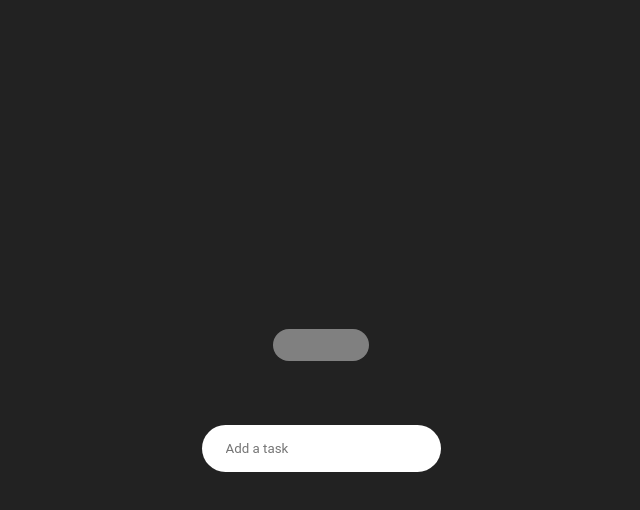
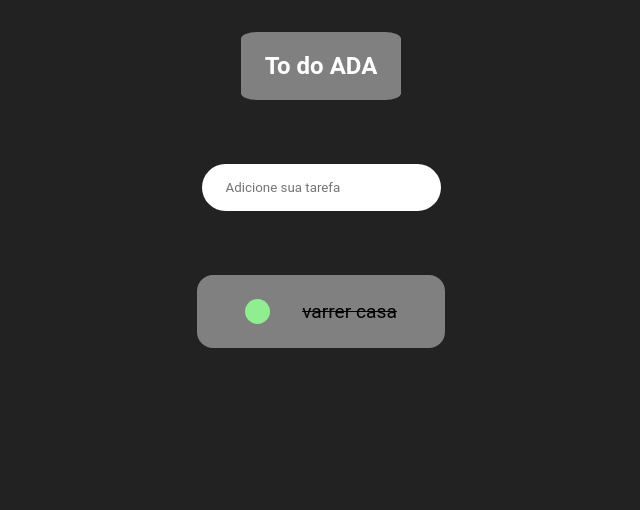
Before and after one commit to Nycollaspontes/React-02, a React (Create React App) app: page / in a window 1280 px wide. Shown: the top 510 px of the page, without its empty margins (319-959 px from the left). Built offline with nearby package versions, Linux system fonts and the light colour scheme.

Commit message:
Checkbox funcionando e risco na label quando for checked

```diff
--- a/src/App.tsx
+++ b/src/App.tsx
@@ -1,17 +1,18 @@
-import { useState } from 'react';
 import './App.css';
 import CounterButton from './components/CounterButton/CounterButton';
 import { AppLayoutContainer, GlobalStyle } from './styles';
 import ListView from './components/ListView/ListView';
+import Header from './components/Header/Header';
+import Spacer from './components/Spacer';
 
 
 function App() {
-  const [ArrayNumbers, SetArrayNumbers] = useState([1, 2, 3, 4, 5, 6, 7, 8, 9, 10])
-
   return (
     <>
       <GlobalStyle />
       <AppLayoutContainer>
+        <Spacer height={2} />
+        <Header />
         <ListView />
       </AppLayoutContainer>
     </>
--- a/src/components/Checkbox/Checkbox.styles.ts
+++ b/src/components/Checkbox/Checkbox.styles.ts
@@ -2,22 +2,26 @@ import styled from "styled-components";
 import { CheckboxProps } from "./Checkbox.types";
 import { colors } from "../../styles";
 
-export const Container = styled.div`
+export const Container = styled.div<CheckboxProps>`
   display: inline-block;
   vertical-align: middle;
+
+
+  height: 25px;
+  width: 25px;
+  border-radius: 50%;
 `;
 
-export const HiddenCheckbox = styled.input`
+export const HiddenCheckbox = styled.input.attrs({
+  type: "checkbox",
+})<CheckboxProps>`
+  opacity:0;
   border: 0;
-  clip: rect(0 0 0 0);
-  clip-path: inset(50%);
-  height: 1px;
-  margin: -1px;
   overflow: hidden;
   padding: 0;
   position: absolute;
   white-space: nowrap;
-  width: 1px;
+  background-color: ${(props) => (props.checked ? colors.primary :"transparent")};
 `;
 
 export const StyledCheckbox = styled.div<CheckboxProps>`
@@ -28,4 +32,5 @@ export const StyledCheckbox = styled.div<CheckboxProps>`
   border: 3px solid ${colors.primary};
   border-radius: 25px;
   transition: all 100ms;
+  z-index: 2;
 `;
--- a/src/components/Checkbox/Checkbox.tsx
+++ b/src/components/Checkbox/Checkbox.tsx
@@ -1,14 +1,11 @@
 import { Container, HiddenCheckbox, StyledCheckbox } from "./Checkbox.styles"
 import { ComponentCheckboxProps } from "./Checkbox.types"
-import { useState } from "react"
 
 export const Checkbox = ({ checked, ...props }: ComponentCheckboxProps) => {
-
-
   return (
-    <Container>
-      <HiddenCheckbox {...props} type="checkbox" />
-      <StyledCheckbox checked={checked} />
+    <Container checked={checked} >
+      <HiddenCheckbox {...props} type="checkbox"  />
+      <StyledCheckbox checked={checked}  />
     </Container>
   )
 }
--- /dev/null
+++ b/src/components/Header/Header.style.ts
@@ -0,0 +1,10 @@
+import styled from "styled-components";
+
+export const Container = styled.div`
+  width: 10rem;
+  background: grey;
+  display:flex;
+  align-items:center;
+  justify-content: center;
+  border-radius:10%;
+`
--- /dev/null
+++ b/src/components/Header/Header.tsx
@@ -0,0 +1,11 @@
+import { Container } from "./Header.style"
+
+export const Header = () => {
+  return (
+    <Container>
+      <h2>To do ADA</h2>
+    </Container>
+  )
+}
+
+export default Header;
--- a/src/components/ListView/ListView.styles.ts
+++ b/src/components/ListView/ListView.styles.ts
@@ -1,4 +1,5 @@
 import styled from "styled-components";
+import { CheckboxProps } from "../Checkbox/Checkbox.types";
 
 export const Container = styled.div`
   display: flex;
@@ -18,13 +19,18 @@ export const ToDoListContainer = styled.div`
   flex-direction: column;
 `;
 
-export const ToDoItem = styled.div`
+export const ToDoListContainerEmpty = styled.div`
+  background-color: #222;
+`;
+
+export const ToDoItem = styled.div<CheckboxProps>`
   background-color: grey;
   padding: 0.5rem 0rem;
   align-items: center;
   font-size: 1.2rem;
   color: black;
   display: flex;
+  ${(props) => (props.checked ? "text-decoration:line-through" : "")}
 `;
 
 export const Input = styled.input`
--- a/src/components/ListView/ListView.tsx
+++ b/src/components/ListView/ListView.tsx
@@ -1,5 +1,5 @@
 import './ListView.styles'
-import { Container, Input, ToDoListContainer } from './ListView.styles';
+import { Container, Input, ToDoListContainer, ToDoListContainerEmpty } from './ListView.styles';
 import Spacer from '../Spacer';
 import { Itask } from './ListView.types';
 import { ChangeEvent, useState, KeyboardEvent } from 'react';
@@ -10,15 +10,20 @@ import Checkbox from '../Checkbox/Checkbox';
 
 
 const ListView = () => {
-  const [tasks, setTasks] = useState<Itask[]>([])
+
+  const [tasks, setTasks] = useState<Itask[]>([{ id: "1", label: "varrer casa", isComplete: true }])
   const [newTaskLabel, setNewTaskLabel] = useState("")
+  console.log(tasks)
+
   const handleNewTaskLabelChange = (event: ChangeEvent<HTMLInputElement>) => {
     setNewTaskLabel(event.target.value)
   }
+
   const addTask = (label: string) => {
     const id = nanoid()
     setTasks((tasks) => [...tasks, { id, label: label, isComplete: false }])
   }
+
   const updateTaskCompletion = (taskId: string, isComplete: boolean) => {
     setTasks((tasks) =>
       tasks.map((task) => {
@@ -27,10 +32,14 @@ const ListView = () => {
       })
     );
   };
+
   const handleTaskCompleteChange = (task: Itask) => (event: ChangeEvent<HTMLInputElement>) => {
+    console.log(event.target.checked)
     updateTaskCompletion(task.id, event.target.checked);
   };
+
   const handleNewTaskKeyPress = (event: KeyboardEvent<HTMLInputElement>) => {
+
     if (event.key === "Enter" && newTaskLabel !== "") {
       addTask(newTaskLabel);
       setNewTaskLabel("");
@@ -40,27 +49,34 @@ const ListView = () => {
 
   return (
     <Container>
-      <ToDoListContainer>
-        {tasks.map((task) => (
-          <ToDoItem key={task.id}>
-            <Checkbox
-              key={task.id}
-              checked={task.isComplete}
-              onChange={handleTaskCompleteChange(task)}
-            />
-            <Spacer width={2} />
-            {task.label}
-            <Spacer flex={1} />
-          </ToDoItem>
-        ))}
-      </ToDoListContainer>
       <Spacer height={4} />
       <Input
-        placeholder="Add a task"
+        placeholder="Adicione sua tarefa"
         value={newTaskLabel}
         onChange={handleNewTaskLabelChange}
         onKeyPress={handleNewTaskKeyPress}
       />
+      <Spacer height={4} />
+      {tasks.length > 0 ? (
+        <ToDoListContainer >
+          {tasks.map((task) => (
+            <ToDoItem key={task.id} checked={task.isComplete}>
+              <Checkbox
+                key={task.id}
+                checked={task.isComplete}
+                onClick={handleTaskCompleteChange(task)}
+              />
+              <Spacer width={2} />
+              {task.label}
+              <Spacer flex={1} />
+            </ToDoItem>
+          ))}
+        </ToDoListContainer>
+      ) : (
+        <ToDoListContainerEmpty />
+      )}
+
+
     </Container>
   );
 };
--- a/src/styles.ts
+++ b/src/styles.ts
@@ -17,7 +17,6 @@ body , input {
 export const AppLayoutContainer = styled.div`
   display: flex;
   flex-direction: column;
-  justify-content: center;
   align-items: center;
   padding: 3 rem;
   min-height: 100vh;
```
